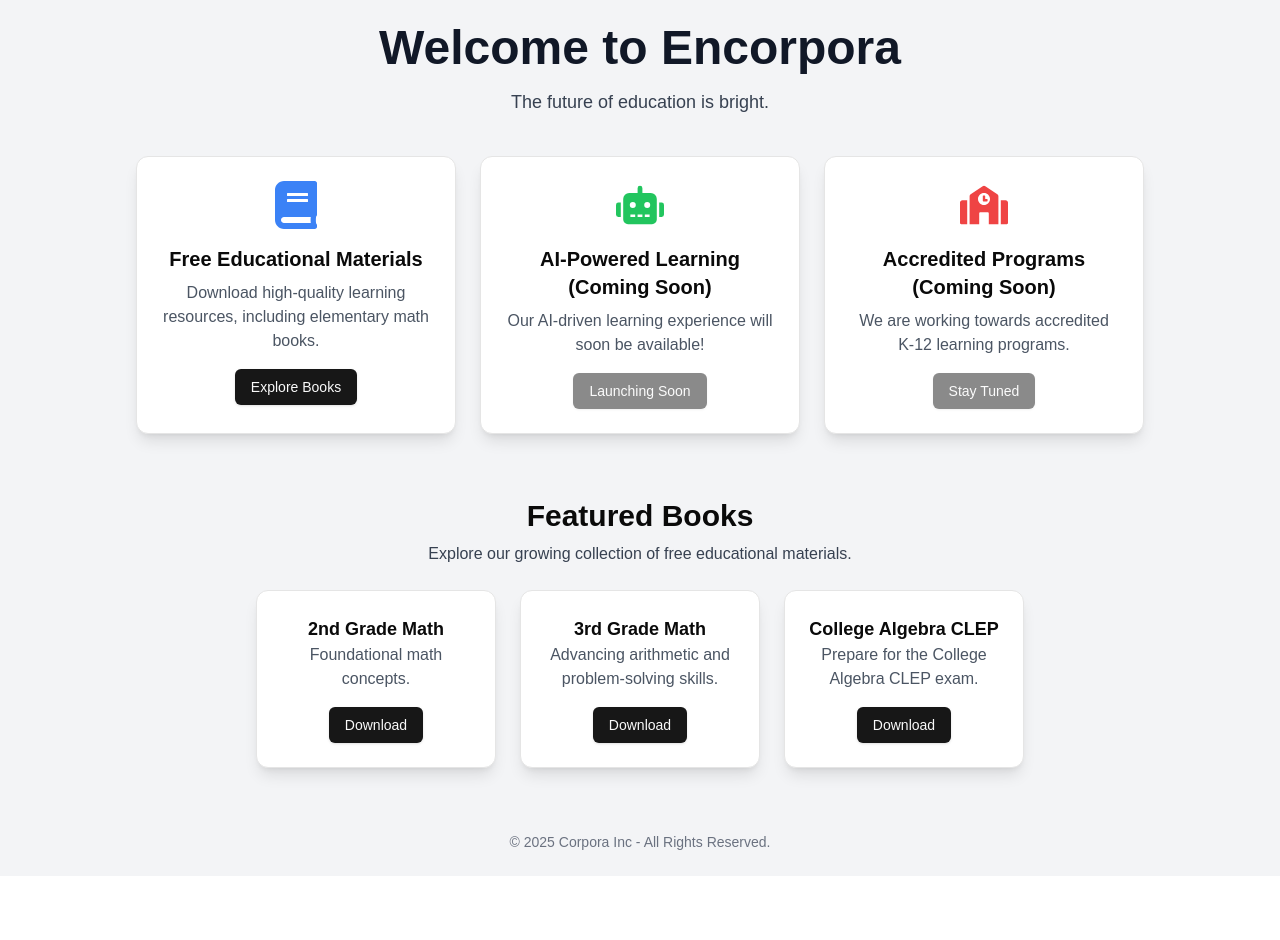
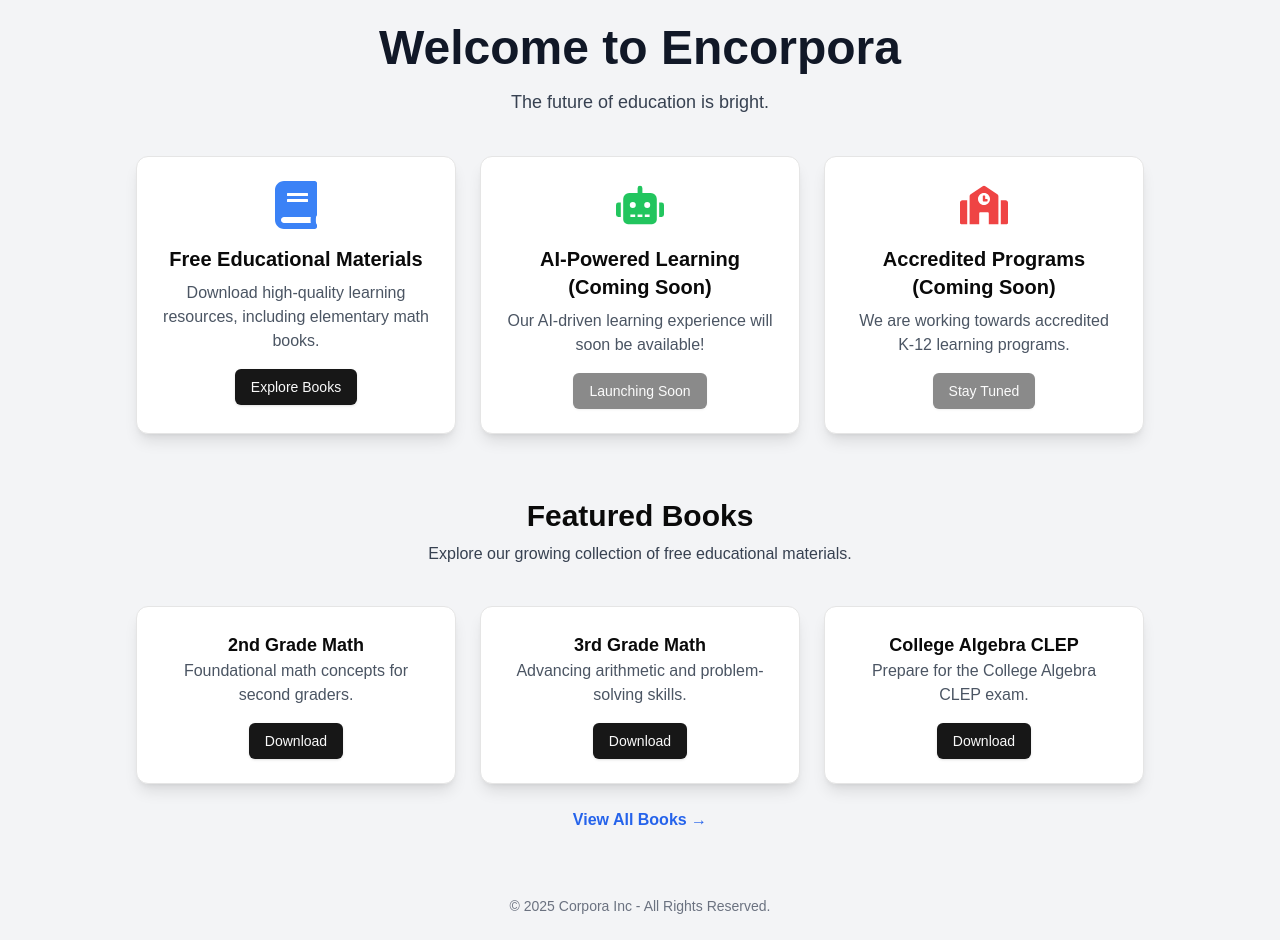
Before and after one commit to corpora-inc/encorpora.io, a Next.js app in the folder encorpora-edu/: page / in a window 1280 px wide. Before the commit the page ends 876 px from the top, so only its background shows below. Built offline with nearby package versions, Linux system fonts and the light colour scheme.

Commit message:
add supabase

```diff
--- /dev/null
+++ b/encorpora-edu/app/books/page.tsx
@@ -0,0 +1,68 @@
+"use client";
+
+import { FC, useEffect, useState } from "react";
+import { Button } from "@/components/ui/button";
+import { supabase } from "@/lib/supabase";
+
+// Define TypeScript types for books
+interface Book {
+    id: string;
+    title: string;
+    description: string;
+    link: string;
+}
+
+const BooksPage: FC = () => {
+    const [books, setBooks] = useState<Book[]>([]);
+    const [loading, setLoading] = useState<boolean>(true);
+
+    useEffect(() => {
+        const fetchBooks = async () => {
+            setLoading(true);
+            const { data, error } = await supabase.from("books").select("*");
+            if (error) {
+                console.error("Error fetching books:", error.message);
+            } else {
+                setBooks(data);
+            }
+            setLoading(false);
+        };
+
+        fetchBooks();
+    }, []);
+
+    return (
+        <div className="min-h-screen bg-gray-100 flex flex-col items-center p-6">
+            <h1 className="text-4xl font-bold text-center text-gray-900">All Books</h1>
+            <p className="text-lg text-gray-700 text-center mt-4 max-w-2xl">
+                Download high-quality educational resources for free.
+            </p>
+
+            <div className="mt-8 w-full max-w-2xl bg-white shadow-md rounded-lg p-6">
+                {loading ? (
+                    <p className="text-center text-gray-600">Loading books...</p>
+                ) : books.length === 0 ? (
+                    <p className="text-center text-gray-600">No books available.</p>
+                ) : (
+                    books.map((book) => (
+                        <div key={book.id} className="flex flex-col sm:flex-row justify-between items-start sm:items-center py-4 border-b last:border-b-0">
+                            <div>
+                                <h3 className="text-lg font-semibold text-gray-900">{book.title}</h3>
+                                <p className="text-gray-600">{book.description}</p>
+                            </div>
+                            <a href={book.link} target="_blank" rel="noopener noreferrer">
+                                <Button className="mt-3 sm:mt-0">Download</Button>
+                            </a>
+                        </div>
+                    ))
+                )}
+            </div>
+
+            <footer className="mt-16 text-gray-500 text-sm">
+                © {new Date().getFullYear()} Corpora Inc - All Rights Reserved.
+            </footer>
+        </div>
+    );
+};
+
+export default BooksPage;
--- a/encorpora-edu/app/page.tsx
+++ b/encorpora-edu/app/page.tsx
@@ -1,24 +1,47 @@
 "use client";
 
-import { motion } from "framer-motion";
+import { FC } from "react";
 import { Button } from "@/components/ui/button";
 import { Card, CardContent } from "@/components/ui/card";
 import { FaBook, FaRobot, FaSchool } from "react-icons/fa";
 
-export default function HomePage() {
+// Define book type
+interface Book {
+  title: string;
+  description: string;
+  link: string;
+}
+
+// Hardcoded featured books
+const featuredBooks: readonly Book[] = [
+  {
+    title: "2nd Grade Math",
+    description: "Foundational math concepts for second graders.",
+    link: "/books/2nd-grade-math.pdf"
+  },
+  {
+    title: "3rd Grade Math",
+    description: "Advancing arithmetic and problem-solving skills.",
+    link: "/books/3rd-grade-math.pdf"
+  },
+  {
+    title: "College Algebra CLEP",
+    description: "Prepare for the College Algebra CLEP exam.",
+    link: "/books/college-algebra-clep.pdf"
+  }
+];
+
+const HomePage: FC = () => {
   return (
     <div className="min-h-screen bg-gray-100 flex flex-col items-center p-6">
-      <motion.h1
-        className="text-5xl font-bold text-center text-gray-900"
-        initial={{ opacity: 0, y: -20 }}
-        animate={{ opacity: 1, y: 0 }}
-        transition={{ duration: 0.5 }}
-      >
+      <h1 className="text-5xl font-bold text-center text-gray-900">
         Welcome to Encorpora
-      </motion.h1>
+      </h1>
       <p className="text-lg text-gray-700 text-center mt-4 max-w-2xl">
         The future of education is bright.
       </p>
+
+      {/* Top-Level Calls to Action */}
       <div className="mt-10 flex flex-wrap justify-center gap-6">
         <Card className="w-80 shadow-lg">
           <CardContent className="p-6 flex flex-col items-center text-center">
@@ -51,36 +74,52 @@ export default function HomePage() {
           </CardContent>
         </Card>
       </div>
+
+      {/* Featured Books */}
+
+
       <div className="mt-16 text-center max-w-3xl">
         <h2 className="text-3xl font-semibold">Featured Books</h2>
-        <p className="text-gray-700 mt-2">Explore our growing collection of free educational materials.</p>
-        <div className="mt-6 grid grid-cols-1 sm:grid-cols-2 md:grid-cols-3 gap-6">
-          <Card className="shadow-lg">
+        <p className="text-gray-700 mt-2">
+          Explore our growing collection of free educational materials.
+        </p>
+      </div>
+
+      <div className="mt-10 flex flex-wrap justify-center gap-6">
+        {featuredBooks.map((book: Book, i: number) => (
+          <Card key={i} className="w-80 shadow-lg">
             <CardContent className="p-6 text-center">
-              <h3 className="text-lg font-semibold">2nd Grade Math</h3>
-              <p className="text-gray-600">Foundational math concepts.</p>
-              <Button className="mt-4">Download</Button>
+              <h3 className="text-lg font-semibold">{book.title}</h3>
+              <p className="text-gray-600">{book.description}</p>
+              <a
+                href={book.link}
+                target="_blank"
+                rel="noopener noreferrer"
+              >
+                <Button className="mt-4">Download</Button>
+              </a>
             </CardContent>
           </Card>
-          <Card className="shadow-lg">
-            <CardContent className="p-6 text-center">
-              <h3 className="text-lg font-semibold">3rd Grade Math</h3>
-              <p className="text-gray-600">Advancing arithmetic and problem-solving skills.</p>
-              <Button className="mt-4">Download</Button>
-            </CardContent>
-          </Card>
-          <Card className="shadow-lg">
-            <CardContent className="p-6 text-center">
-              <h3 className="text-lg font-semibold">College Algebra CLEP</h3>
-              <p className="text-gray-600">Prepare for the College Algebra CLEP exam.</p>
-              <Button className="mt-4">Download</Button>
-            </CardContent>
-          </Card>
-        </div>
+        ))}
       </div>
+      {/* View All Books Link */}
+      <div className="mt-6">
+        <a
+          href="/books"
+          target="_blank"
+          rel="noopener noreferrer"
+          className="text-blue-600 font-semibold hover:underline"
+        >
+          View All Books →
+        </a>
+      </div>
+
+
       <footer className="mt-16 text-gray-500 text-sm">
         © {new Date().getFullYear()} Corpora Inc - All Rights Reserved.
       </footer>
-    </div>
+    </div >
   );
-}
+};
+
+export default HomePage;
--- /dev/null
+++ b/encorpora-edu/lib/supabase.ts
@@ -0,0 +1,16 @@
+import { createClient } from "@supabase/supabase-js";
+
+// // Load environment variables
+// const SUPABASE_URL = process.env.NEXT_PUBLIC_SUPABASE_URL!;
+// const SUPABASE_ANON_KEY = process.env.NEXT_PUBLIC_SUPABASE_ANON_KEY!;
+
+// // Ensure they exist (Fail Fast)
+// if (!SUPABASE_URL || !SUPABASE_ANON_KEY) {
+//     throw new Error("Missing Supabase environment variables!");
+// }
+
+// Create a Supabase client
+export const supabase = createClient(
+    "https://oltimmufcpezjisfuqkb.supabase.co",
+    "eyJhbGciOiJIUzI1NiIsInR5cCI6IkpXVCJ9.eyJpc3MiOiJzdXBhYmFzZSIsInJlZiI6Im9sdGltbXVmY3Blemppc2Z1cWtiIiwicm9sZSI6ImFub24iLCJpYXQiOjE3MzkzMzA2ODIsImV4cCI6MjA1NDkwNjY4Mn0.3Q7GkT5O2bMgaQWzQ5DGAsdUdPpsH3roJZE7J1MoCkk"
+);
--- a/encorpora-edu/package.json
+++ b/encorpora-edu/package.json
@@ -11,6 +11,7 @@
   "dependencies": {
     "@radix-ui/react-icons": "^1.3.2",
     "@radix-ui/react-slot": "^1.1.2",
+    "@supabase/supabase-js": "^2.48.1",
     "class-variance-authority": "^0.7.1",
     "clsx": "^2.1.1",
     "framer-motion": "^12.4.1",
```
Also changed, not shown: 1 other file (tests, documents, lock files or other folders).
